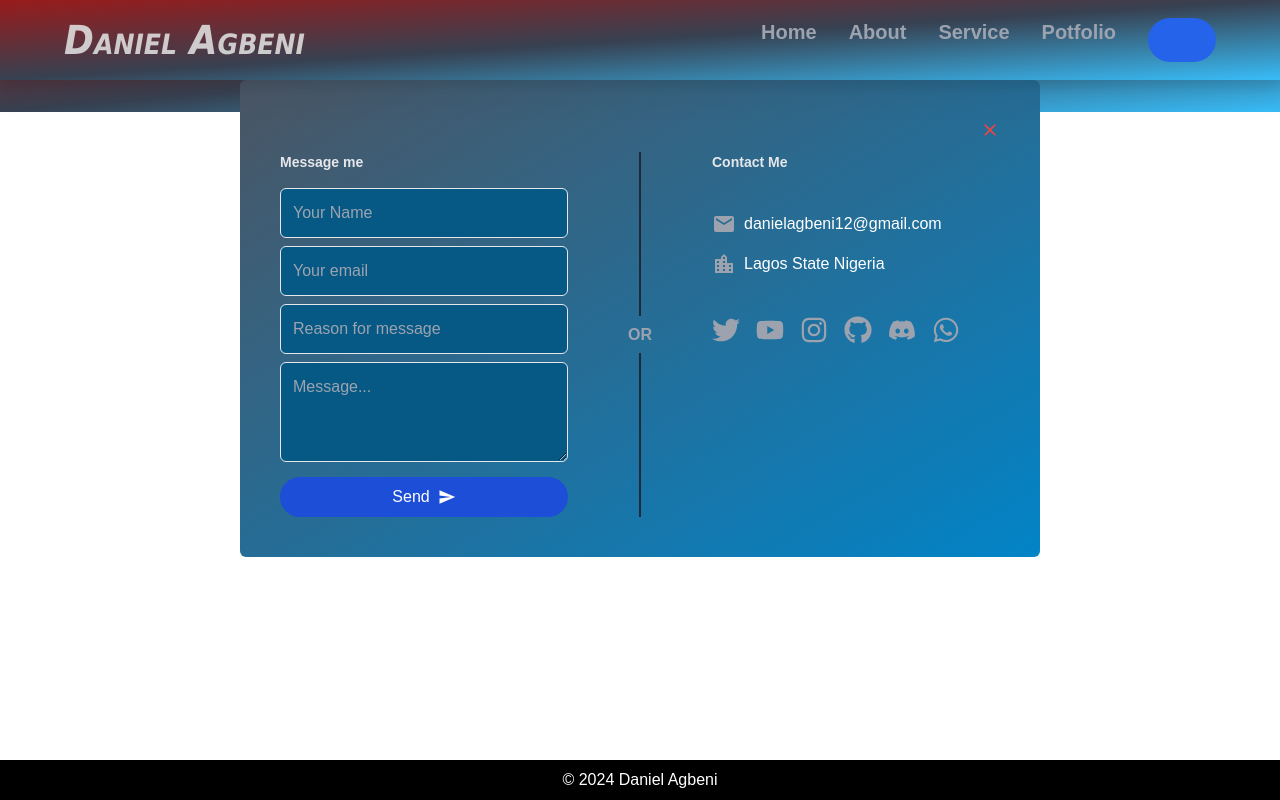
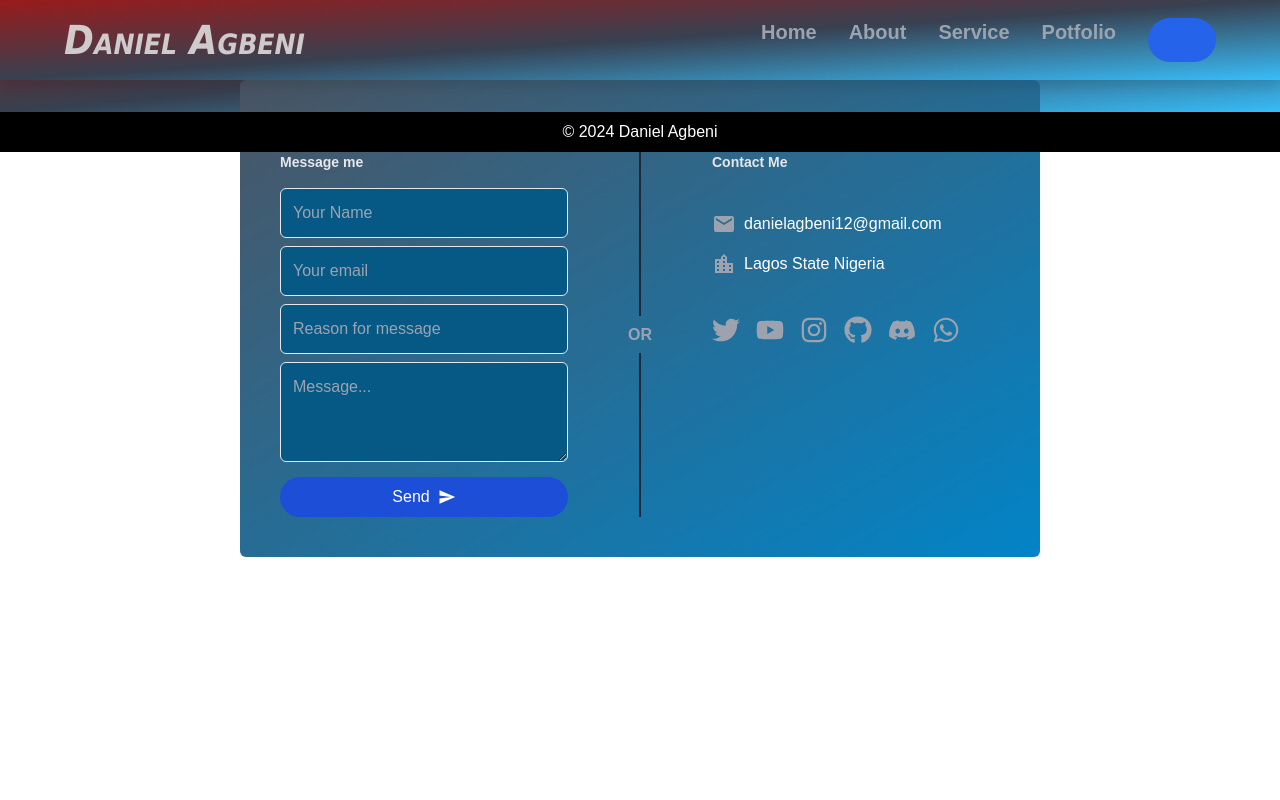
Before and after one commit to DanielAgbeni/new-potfolio, a React (Vite) app: page /contact in a window 1280 px wide. Built offline with nearby package versions, Linux system fonts and the light colour scheme; some icons are missing.

Commit message:
fixed footer

```diff
--- a/src/component/Footer.jsx
+++ b/src/component/Footer.jsx
@@ -5,7 +5,7 @@ import React from 'react';
 const Footer = () => {
 	const now = new Date().getFullYear();
 	return (
-		<footer className=' w-screen absolute bottom-0  flex items-center justify-center bg-black py-2'>
+		<footer className=' w-screen relative bottom-0  flex items-center justify-center bg-black py-2'>
 			<p className='text-white text-base'> &copy; {now} Daniel Agbeni </p>
 		</footer>
 	);
```
